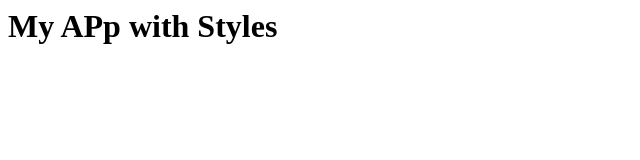
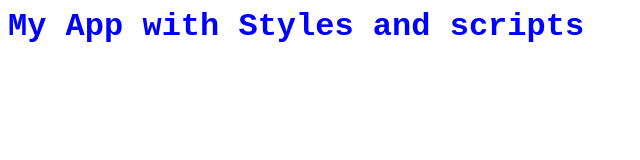
Before and after one commit to ender554/test_repo, a plain HTML site: page index.html in a window 1280 px wide. Shown: the whole page, without its empty margins (0-640 px from the left). Drawn offline with Linux system fonts and the light colour scheme.

Commit message:
added javascript

```diff
--- /dev/null
+++ b/app.js
@@ -0,0 +1,2 @@
+let myTeam = "josh brady";
+console.log(myTeam);
--- a/headers.css
+++ b/headers.css
@@ -0,0 +1,4 @@
+h1 {
+    color: blue;
+    font-family: 'Courier New', Courier, monospace;
+}
--- a/index.html
+++ b/index.html
@@ -7,6 +7,8 @@
     <title>Document</title>
 </head>
 <body>
-    <h1>My APp with Styles</h1>
+    <h1>My App with Styles and scripts</h1>
+
+    <script src="app.js"></script>
 </body>
 </html>
```
